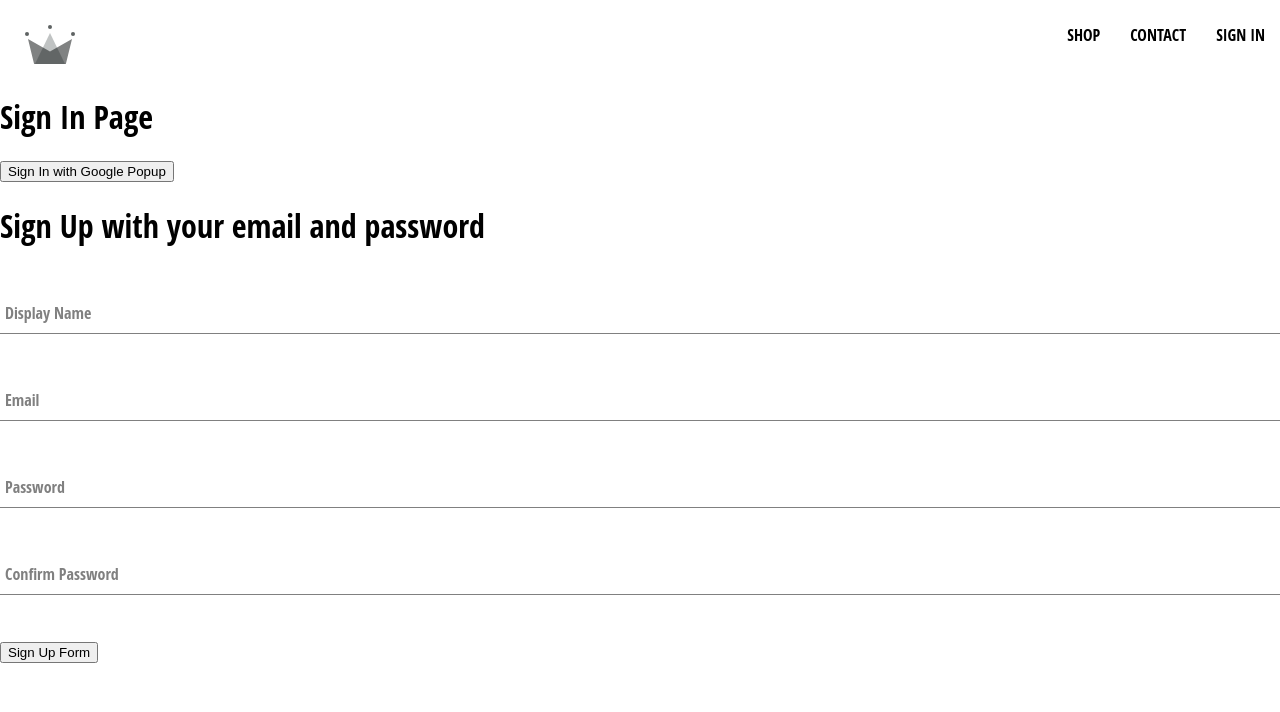
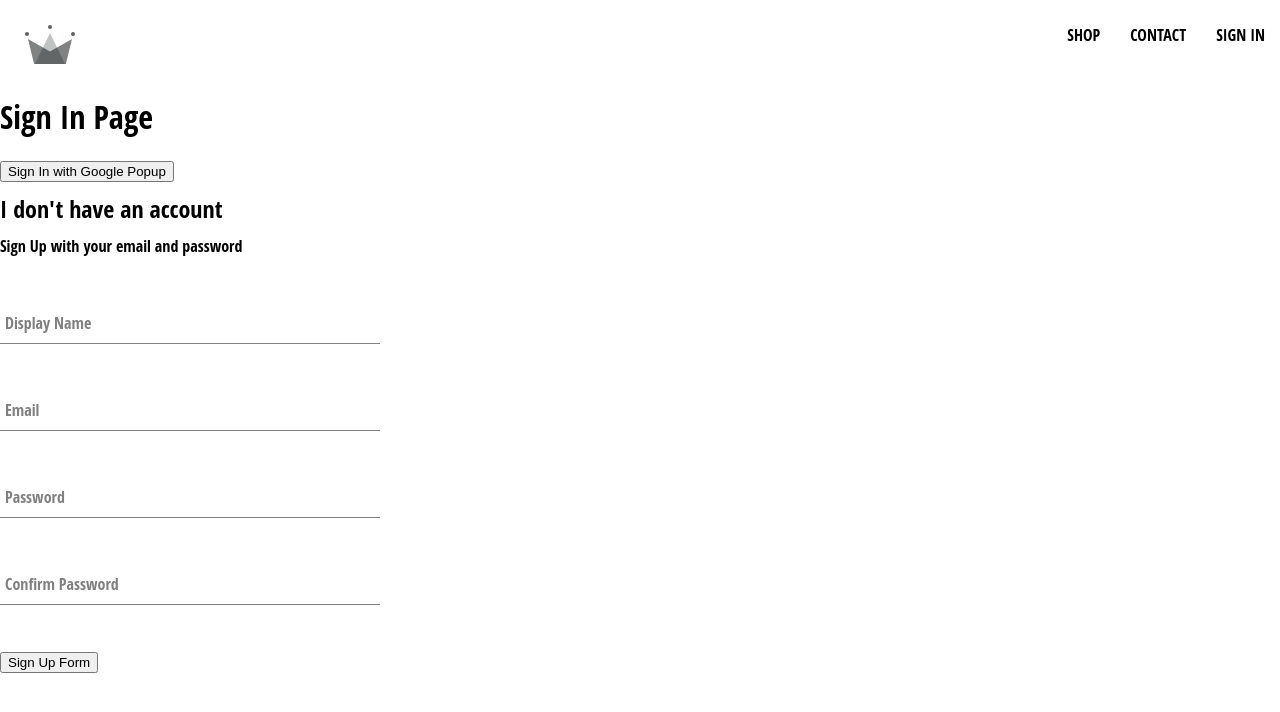
Before and after one commit to alkesh26/crwn-clothingcrwn-clothing, a React (Create React App) app: page /sign-in in a window 1280 px wide. Shown: the top 712 px of the page. Built offline with nearby package versions, Linux system fonts and the light colour scheme.

Commit message:
added styles for sign up component

```diff
--- a/src/components/sign-up-form/sign-up-form.component.jsx
+++ b/src/components/sign-up-form/sign-up-form.component.jsx
@@ -4,6 +4,7 @@ import {
   createUserDocumentFromAuth
 } from "../../utils/firebase/firebase.utils"
 import FormInput from "../form-input/form-input.component"
+import './sign-up-form.styles.scss'
 
 const defaultFormFields = {
   displayName: '',
@@ -48,8 +49,9 @@ const SignUpForm = () => {
   }
 
   return (
-    <div>
-      <h1>Sign Up with your email and password</h1>
+    <div className="sign-up-container">
+      <h2>I don't have an account</h2>
+      <span>Sign Up with your email and password</span>
       <form onSubmit={handleSubmit}>
         <FormInput
           label="Display Name"
--- /dev/null
+++ b/src/components/sign-up-form/sign-up-form.styles.scss
@@ -0,0 +1,9 @@
+.sign-up-container {
+  display: flex;
+  flex-direction: column;
+  width: 380px;
+
+  h2 {
+    margin: 10px 0;
+  }
+}
```
